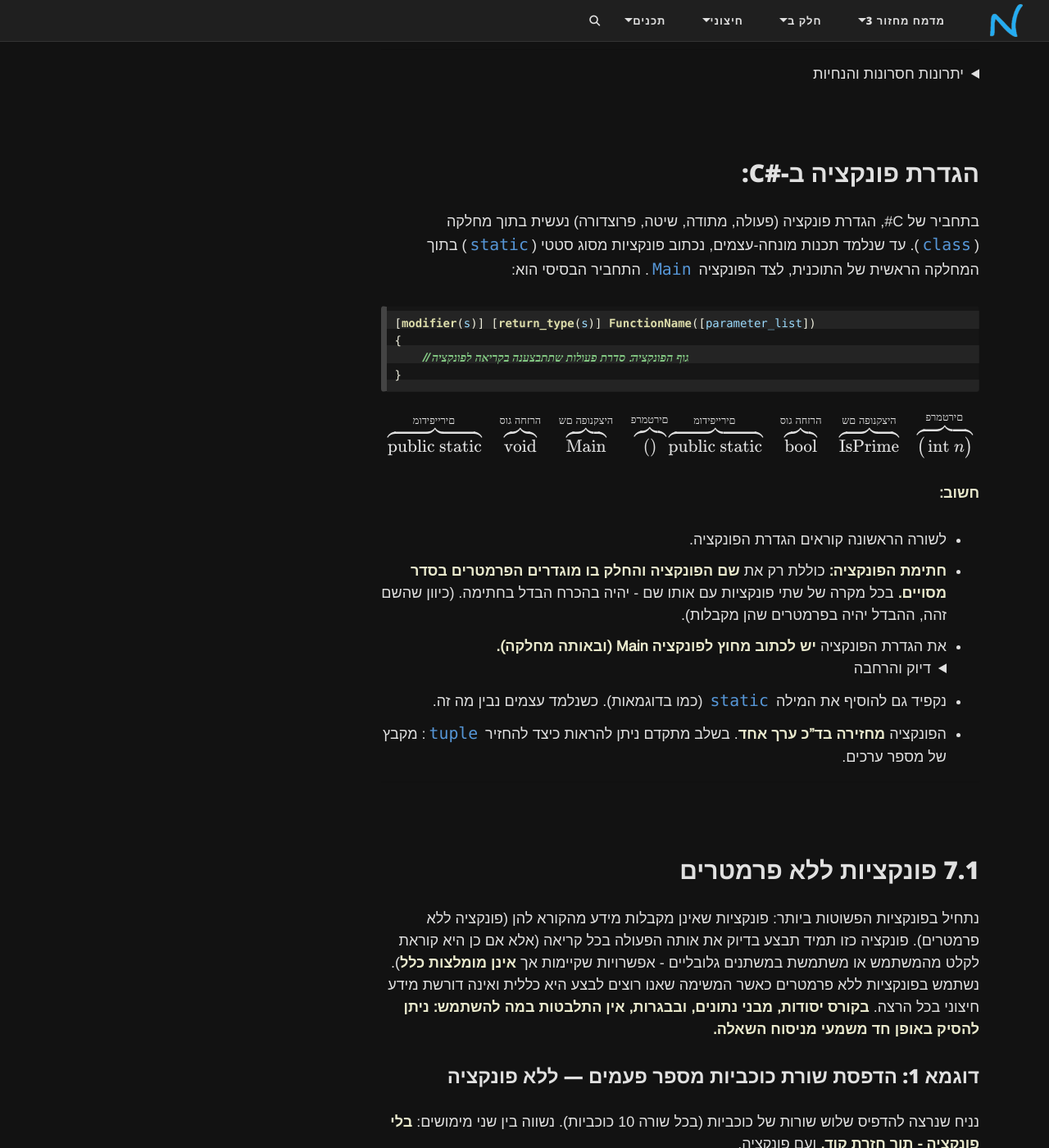
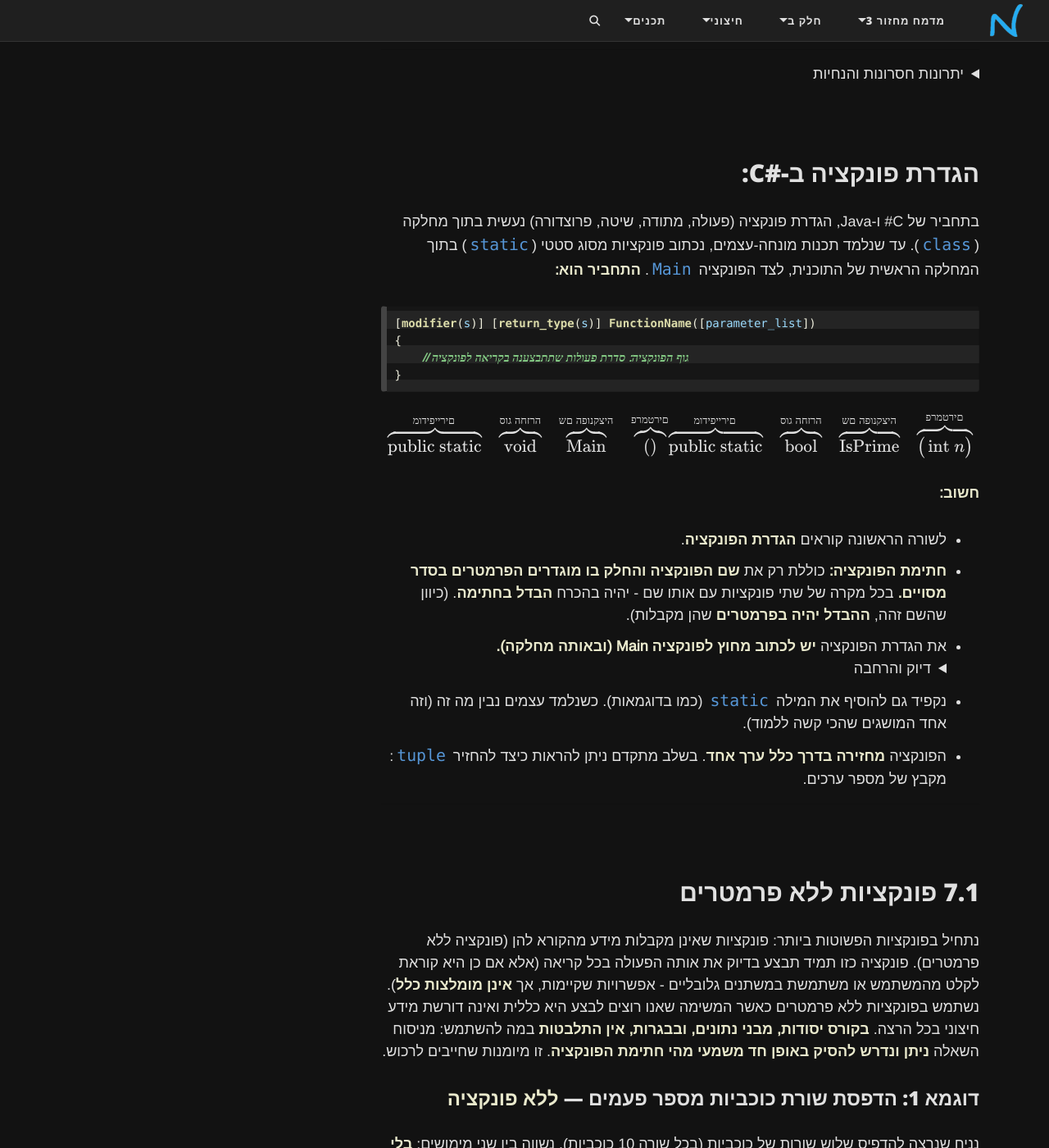
Before and after one commit to 3strategy/BeautifulYesodot, a Jekyll site: the page built from cs2/Chapter7Full.md, in a window 1280 px wide and 1400 px high, scrolled down 1771 px. Shown: the whole window at 82% size. Built offline with Jekyll 4.4.1, drawn with Linux system fonts in a browser that asks for light colours; formulas are drawn with MathJax 3; comment, search, counter and statistics services are not loaded; some of the changed text lies outside the part shown.

Commit message:
המון מירקורים מסודרים של בולד ב-CH7

````diff
--- a/cs2/Chapter7Full.md
+++ b/cs2/Chapter7Full.md
@@ -65,7 +65,7 @@ lang: he
 </head>
 
 
-בפרק זה נלמד לכתוב פונקציות משלנו ולקרוא להן. פונקציות מחלקות את התוכנית לתתי-משימות, מאפשרות שימוש חוזר בקוד, ומשפרות את קריאות הקוד.
+בפרק זה נלמד לכתוב פונקציות משלנו ולקרוא להן. פונקציות מחלקות את התוכנית **לתתי-משימות**, מאפשרות **שימוש חוזר** בקוד, ומשפרות את **קריאות** הקוד.
 {: .box-note}
 
 ניתן להשתמש בשני מינוחים: פעולה או פונקציה. בספרות עברית רווח המונח פעולה. באנגלית רווח המונח פונקציה.
@@ -93,7 +93,7 @@ lang: he
 
 ### ריצה של פונקציה:
 
-**כאשר קוראים לפונקציה, מתבצעות הפקודות שבתוך הפונקציה (הנקראות "גוף הפונקציה"), ולאחר מכן השליטה חוזרת לתוכנית הקוראת.** ניתן לקרוא לאותה פונקציה מספר פעמים במקומות שונים בתוכנית, עם נתונים שונים בכל פעם, ובכך לחסוך כפילות קוד. **התרשים הבא ממחיש את זרימת התוכנית בקריאה ל-3 פונקציות**:
+**כאשר קוראים לפונקציה, מתבצעות הפקודות שבתוך הפונקציה** (הנקראות "גוף הפונקציה"), **ולאחר מכן השליטה חוזרת לתוכנית הקוראת.** ניתן לקרוא לאותה פונקציה מספר פעמים במקומות שונים בתוכנית, עם נתונים שונים בכל פעם, ובכך לחסוך כפילות קוד. התרשים הבא ממחיש את **זרימת התוכנית בקריאה ל-3 פונקציות**:
 
 <div class="mermaid">
 flowchart TD
@@ -147,7 +147,7 @@ flowchart TD
 
 
 ## הגדרת פונקציה ב-#C:
-בתחביר של C#, הגדרת פונקציה (פעולה, מתודה, שיטה, פרוצדורה) נעשית בתוך מחלקה (`class`). עד שנלמד תכנות מונחה-עצמים, נכתוב פונקציות מסוג סטטי (`static`) בתוך המחלקה הראשית של התוכנית, לצד הפונקציה `Main`. התחביר הבסיסי הוא:
+בתחביר של C# ו-Java, הגדרת פונקציה (פעולה, מתודה, שיטה, פרוצדורה) נעשית בתוך מחלקה (`class`). עד שנלמד תכנות מונחה-עצמים, נכתוב פונקציות מסוג סטטי (`static`) בתוך המחלקה הראשית של התוכנית, לצד הפונקציה `Main`. **התחביר הוא:**
 
 ```csharp
 [modifier(s)] [return_type(s)] FunctionName([parameter_list])
@@ -159,7 +159,7 @@ flowchart TD
 $$
 \overbrace{\text{public static}}^{\text{מודיפיירים}}
 \quad
-\overbrace{\text{void}}^{\text{סוג החזרה}}
+\overbrace{\text{ void }}^{\text{סוג החזרה}}
 \quad
 \overbrace{\text{Main}}^{\text{שם הפונקציה}}
 \quad
@@ -168,7 +168,7 @@ $$
 
 \overbrace{\text{public static}}^{\text{מודיפיירים}}
 \quad
-\overbrace{\text{bool}}^{\text{סוג החזרה}}
+\overbrace{\text{ bool }}^{\text{סוג החזרה}}
 \quad
 \overbrace{\text{IsPrime}}^{\text{שם הפונקציה}}
 \quad
@@ -177,17 +177,18 @@ $$
 
 
 **חשוב:**
-- לשורה הראשונה קוראים הגדרת הפונקציה.
-- **חתימת הפונקציה:** כוללת רק את **שם הפונקציה והחלק בו מוגדרים הפרמטרים בסדר מסויים.** בכל מקרה של שתי פונקציות עם אותו שם - יהיה בהכרח הבדל בחתימה. (כיוון שהשם זהה, ההבדל יהיה בפרמטרים שהן מקבלות).
+- לשורה הראשונה קוראים **הגדרת הפונקציה**.
+- **חתימת הפונקציה:** כוללת רק את **שם הפונקציה והחלק בו מוגדרים הפרמטרים בסדר מסויים.** בכל מקרה של שתי פונקציות עם אותו שם - יהיה בהכרח **הבדל בחתימה**. (כיוון שהשם זהה, **ההבדל יהיה בפרמטרים** שהן מקבלות).
 - את הגדרת הפונקציה **יש לכתוב מחוץ לפונקציה Main (ובאותה מחלקה).**
     <details markdown="1"><summary>דיוק והרחבה</summary>
 
-    - **הדרישה היא לא לקנן פונקציות זו בתוך זו אלא במצבים חריגים:** ב־C# 7 יש אפשרות של פונקציות מקומיות, אך לא נעסוק בכך כעת. פונקציות מקומיות הן הן המאפשרות (בגרסאות החדשות) לכתוב תוכנית בלי שמופיע `Program, Main` וכל הדברים המסורבלים האלו. כפי שאמרתי בעבר, בכתיבה כזו, **אתם כבר בתוך `Main`** וכשאתם כותבים שם פונקציות, אתם נשענים על היכולת לקנן פונקציות.
+    - **הדרישה היא לא לקנן פונקציות זו בתוך זו אלא במצבים חריגים:** החל מ־C# 7 יש אפשרות לפונקציות מקומיות, אך לא נעסוק בכך. פונקציות מקומיות הן הן המאפשרות (בגרסאות החדשות) לכתוב תוכנית בלי שמופיע `Program, Main` וכל הדברים המסורבלים האלו. כפי שאמרתי בעבר, בכתיבה כזו, **אתם כבר בתוך `Main`** וכשאתם כותבים שם פונקציות, אתם נשענים על היכולת לקנן פונקציות.
     - סדר ההגדרות אינו חשוב - ניתן להגדיר פונקציה לפני או אחרי `Main` - העיקר שההגדרה נמצאת בטווח המחלקה (בשונה מפייתון - שבה פונקציה חייבת להיות מוגדרת לפני כל מי שקורא לה (ולכן גם לפני ה-  `Main`)).
 
     </details>
-- נקפיד גם להוסיף את המילה `static` (כמו בדוגמאות). כשנלמד עצמים נבין מה זה.
-- הפונקציה **מחזירה בד"כ ערך אחד**. בשלב מתקדם ניתן להראות כיצד להחזיר `tuple`: מקבץ של מספר ערכים.
+- נקפיד גם להוסיף את המילה `static` (כמו בדוגמאות). כשנלמד עצמים נבין מה זה (וזה אחד המושגים שהכי קשה ללמוד).
+- הפונקציה **מחזירה בדרך כלל ערך אחד**. בשלב מתקדם ניתן להראות כיצד להחזיר `tuple`: מקבץ של מספר ערכים.
+
 
 
 ---
@@ -195,10 +196,10 @@ $$
 
 ## 7.1 פונקציות ללא פרמטרים
 
-נתחיל בפונקציות הפשוטות ביותר: פונקציות שאינן מקבלות מידע מהקורא להן (פונקציה ללא פרמטרים). פונקציה כזו תמיד תבצע בדיוק את אותה הפעולה בכל קריאה (אלא אם כן היא קוראת לקלט מהמשתמש או משתמשת במשתנים גלובליים - אפשרויות שקיימות אך **אינן מומלצות כלל**). נשתמש בפונקציות ללא פרמטרים כאשר המשימה שאנו רוצים לבצע היא כללית ואינה דורשת מידע חיצוני בכל הרצה. **בקורס יסודות, מבני נתונים, ובבגרות, אין התלבטות במה להשתמש: ניתן להסיק באופן חד משמעי מניסוח השאלה.**
+נתחיל בפונקציות הפשוטות ביותר: פונקציות שאינן מקבלות מידע מהקורא להן (פונקציה ללא פרמטרים). פונקציה כזו תמיד תבצע בדיוק את אותה הפעולה בכל קריאה (אלא אם כן היא קוראת לקלט מהמשתמש או משתמשת במשתנים גלובליים - אפשרויות שקיימות, אך **אינן מומלצות כלל**). נשתמש בפונקציות ללא פרמטרים כאשר המשימה שאנו רוצים לבצע היא כללית ואינה דורשת מידע חיצוני בכל הרצה. **בקורס יסודות, מבני נתונים, ובבגרות, אין התלבטות** במה להשתמש: מניסוח השאלה **ניתן ונדרש להסיק באופן חד משמעי מהי חתימת הפונקציה**. זו מיומנות שחייבים לרכוש.
 
 
-### דוגמא 1: הדפסת שורת כוכביות מספר פעמים — ללא פונקציה
+### דוגמא 1: הדפסת שורת כוכביות מספר פעמים — **ללא פונקציה**
 
 נניח שנרצה להדפיס שלוש שורות של כוכביות (בכל שורה 10 כוכביות). נשווה בין שני מימושים: **בלי פונקציה - תוך חזרת קוד,** ועם פונקציה.
 
@@ -246,11 +247,11 @@ public static void Main()
 }
 {% endhighlight %}
 
-בפונקציה `PrintStars10` השתמשנו בלולאה כדי להדפיס 10 כוכביות ברצף, ואחריה מעבר שורה. בכל קריאה לפונקציה זו נקבל את אותה תוצאה: שורת כוכביות באורך 10. **ואכן בחרנו לקרוא לה שלוש פעמים מתוך Main כדי להדפיס 3 שורות זהות. שימו לב כיצד קריאה חוזרת לפונקציה מונעת חזרת קוד:** לא היינו צריכים לכתוב שלוש לולאות נפרדות או להעתיק את גוף הפונקציה - מספיק לקרוא לה שוב. אם נרצה בעתיד לשנות את אורך השורה המודפסת, נצטרך לערוך את מספר החזרות **במקום אחד בלבד (בתוך גוף הפונקציה)**.
+בפונקציה `PrintStars10` השתמשנו בלולאה כדי להדפיס 10 כוכביות ברצף, ואחריה מעבר שורה. בכל קריאה לפונקציה זו נקבל את אותה תוצאה: שורת כוכביות באורך 10. **ואכן בחרנו לקרוא לה שלוש פעמים מתוך Main כדי להדפיס 3 שורות זהות. שימו לב כיצד קריאה חוזרת לפונקציה מונעת חזרת קוד:** לא היינו צריכים לכתוב שלוש לולאות נפרדות או להעתיק את גוף הפונקציה - מספיק לקרוא לה שוב. **אם נרצה בעתיד לשנות** את אורך השורה המודפסת, נצטרך לערוך את מספר החזרות **במקום אחד בלבד** (בתוך גוף הפונקציה).
 
  </details>
 
-בדוגמה שלעיל, שני המימושים מפיקים את אותו הפלט. במימוש הראשון ללא פונקציה, יש לנו חזרת קוד: בלוק הקוד שמדפיס כוכביות מופיע שלוש פעמים. במימוש השני איגדנו את בלוק הקוד לפונקציה בשם `PrintStars10` וקראנו לה שלוש פעמים. **המימוש עם הפונקציה נקי ומודולרי יותר: אם נרצה לשנות את אורך השורה או להוסיף פעולה לפני/אחרי ההדפסה, נעשה זאת בתוך הפונקציה ומשם זה ישתקף בכל קריאה. לעומת זאת, במימוש ללא פונקציה היינו צריכים לערוך את השינוי בשלושה מקומות.** במקרה זה יכולנו אמנם להשתמש בלולאה חיצונית במקום לשכפל קוד, אך בדוגמאות מסובכות יותר (או כאשר הקוד החוזר אינו רציף) - פונקציות הן הפתרון המועדף למניעת חזרתיות.
+בדוגמה שלעיל, שני המימושים מפיקים את אותו הפלט. במימוש הראשון ללא פונקציה, יש לנו חזרת קוד: בלוק הקוד שמדפיס כוכביות מופיע שלוש פעמים. במימוש השני איגדנו את בלוק הקוד לפונקציה בשם `PrintStars10` וקראנו לה שלוש פעמים. **המימוש עם הפונקציה נקי ומודולרי יותר**: אם נרצה לשנות את אורך השורה או להוסיף פעולה לפני/אחרי ההדפסה, נעשה זאת בתוך הפונקציה ומשם זה ישתקף בכל קריאה. לעומת זאת, **במימוש ללא פונקציה היינו צריכים לערוך את השינוי בשלושה מקומות.** במקרה זה יכולנו אמנם להשתמש בלולאה חיצונית במקום לשכפל קוד, אך בדוגמאות מסובכות יותר (או כאשר הקוד החוזר אינו רציף) - **פונקציות הן הפתרון המועדף למניעת חזרתיות**.
 
 ### דוגמה 2: פונקציה ללא קלט המבצעת חישוב
 פונקציות ללא פרמטרים עשויות גם לבצע חישוב פנימי ולהציג תוצאה, בלי לקבל מידע מבחוץ. לדוגמה, נכתוב פונקציה המדפיסה את סכום המספרים הזוגיים מ-1 עד 100. הפונקציה תחשב את הסכום באמצעות לולאה, ותדפיס את התוצאה. ניתן לקרוא לפונקציה זו ישירות, ללא צורך בפרמטרים:
@@ -490,9 +491,9 @@ s = s.ToUpper().Replace("WORLD", "C#").Replace("HELLO,", "Go");
 
 ניקח כדוגמא את השאלה הבאה שפתרנו כבר:
 עליכם לכתוב תוכנית שקולטת מהמשתמש 2 מספרים שלמים ותו.
-התוכנית תדפיס את הביטוי החשבוני ואת תוצאת החישוב שמתקבל בהתאם לתו שנקלט.
+התוכנית **תדפיס את הביטוי החשבוני ואת תוצאת החישוב** שמתקבל בהתאם לתו שנקלט.
 לדוגמה:
-- עבור המספרים 2,3 והתו '+' התוכנית תדפיס: 5 = 2+3
+- עבור המספרים 2,3 והתו '+' התוכנית תדפיס: $$2+3=5$$
 - עבור המספרים 2,3 והתו '^' התוכנית תדפיס: 8 = 3^2
 - פתרון השאלה נראה כך:
     <details open markdown="1">
@@ -532,9 +533,9 @@ s = s.ToUpper().Replace("WORLD", "C#").Replace("HELLO,", "Go");
 **יש לעמוד בנוסף בדרישות הבאות:**
 - בשלב הפנייה לקלט, נדפיס את הטקסט בצבע <span style="color:green">ירוק</span>.
 - בזמן שהמשתמש מקליד, נקלוט את הטקסט בצבע <span style="color:yellow">צהוב</span>.
-- אם יש טעות בקלט, נדפיס הודעת שגיאה בצבע <span style="color:red">באדום</span> ונבצע קלט מחדש.
+- אם יש טעות בקלט, נדפיס הודעת שגיאה בצבע <span style="color:red">באדום</span> ונבצע **קלט מחדש**.
 
-    פתרון השאלה ללא פונקציות יכול להיראות כך:
+    פתרון השאלה **ללא פונקציות יכול להיראות כך**:
 
     <details open markdown="1"><summary>פתרון</summary>
     ```csharp
````
Also changed, not shown: other parts of cs2/Chapter7Full.md (+24 -24 lines).
